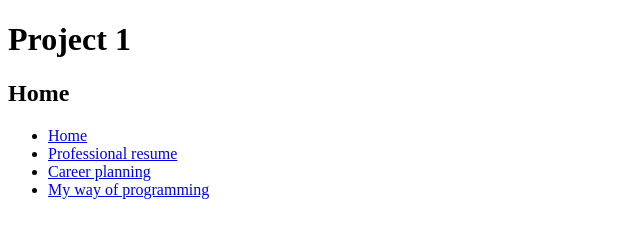
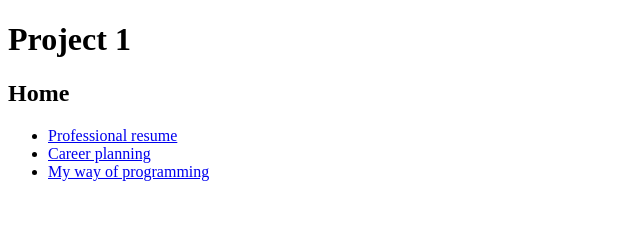
Before and after one commit to qiaofenglin/project1, a plain HTML site: page index.html in a window 1280 px wide. Shown: the whole page, without its empty margins (0-640 px from the left). Drawn offline with Linux system fonts and the light colour scheme.

Commit message:
remove  home link

```diff
--- a/index.html
+++ b/index.html
@@ -11,7 +11,6 @@
 	<h2>Home</h2>
 	<div>
 		<ul>
-			<li><a href="https://qiaofenglin.github.io/project1/">Home</a></li>
 			<li><a href="https://qiaofenglin.github.io/project1-1/">Professional resume</a></li>
 			<li><a href="https://qiaofenglin.github.io/project1-2/">Career planning</a></li>
 			<li><a href="https://qiaofenglin.github.io/project1-3/">My way of programming</a></li>
```
